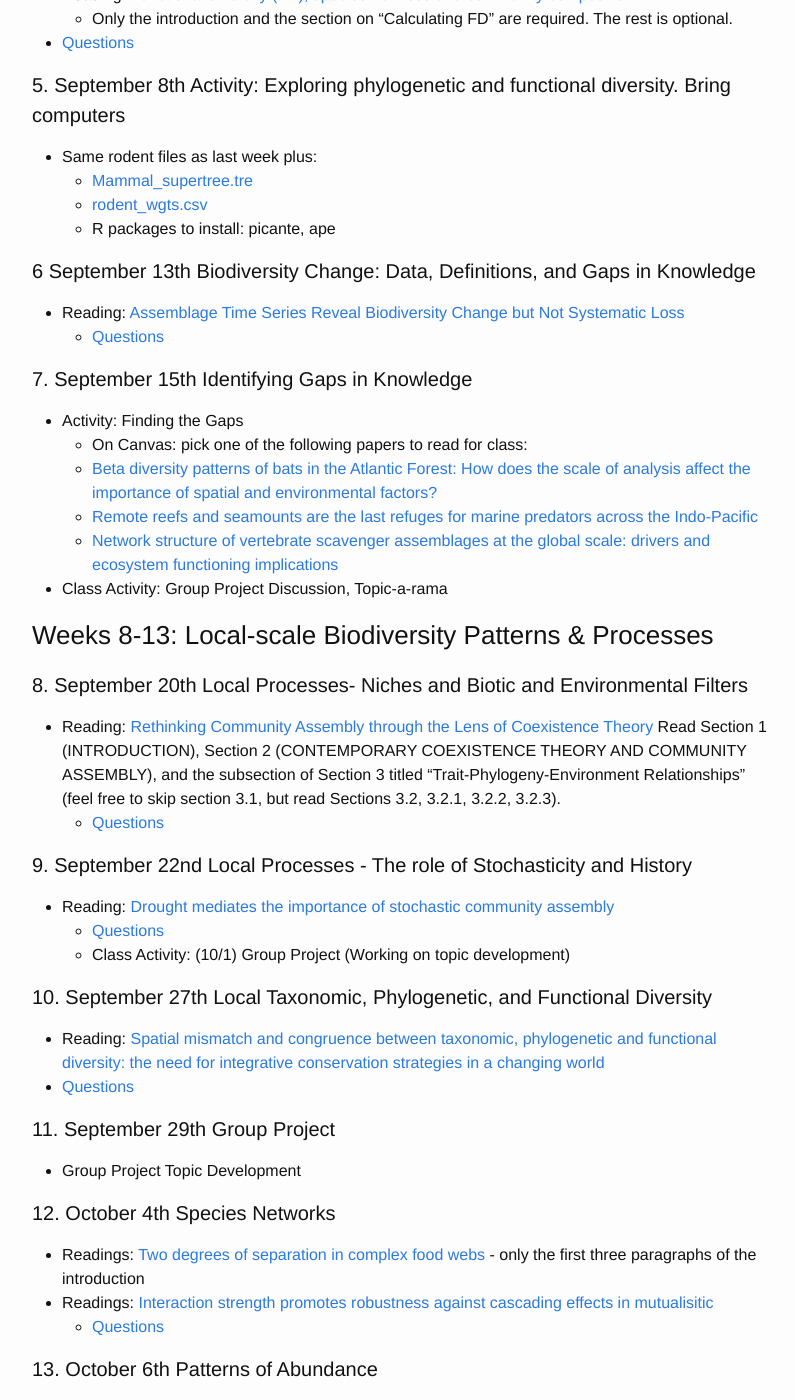
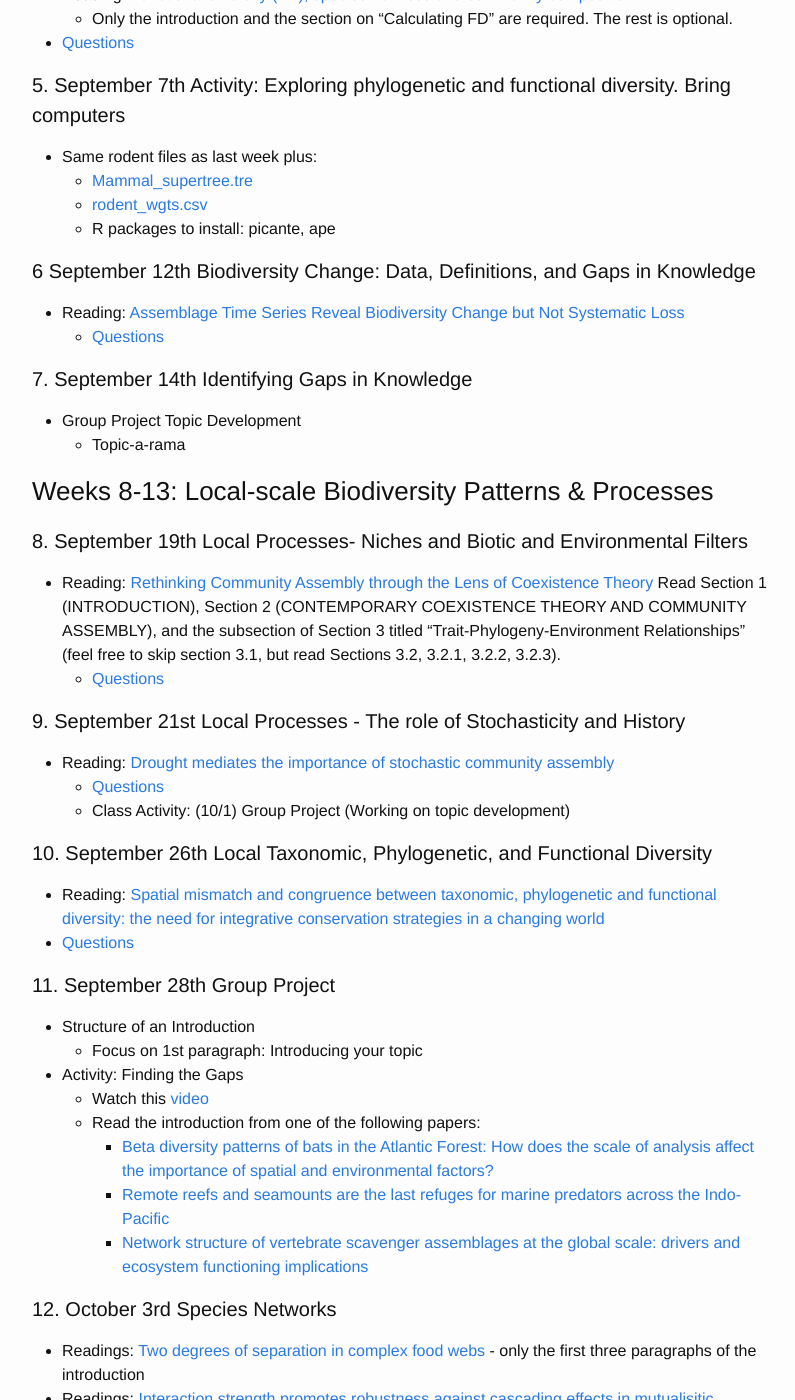
Before and after one commit to skmorgane/biodiversity-course, a Jekyll site: the page built from schedule.md, in a window 1280 px wide and 1400 px high, scrolled down 876 px. Shown: the whole window, without its empty margins (238-1033 px from the left). Built offline with Jekyll 4.4.1, drawn with Linux system fonts in a browser that asks for light colours; some of the changed text lies outside the part shown.

Commit message:
Update schedule for 2023.md

```diff
--- a/schedule.md
+++ b/schedule.md
@@ -7,13 +7,13 @@ Thursdays are often a split between class activity and discussion, thus there ar
 
 ### Classes 1-7: What is biodiversity? How do we quantify it?
 
-#### 1. August 25th Introductions. What does the word biodiversity mean to you?
+#### 1. August 24th Introductions. What does the word biodiversity mean to you?
 
-#### 2. August 30th Taxonomic Alpha, Beta, Gamma Diversity - Concepts
+#### 2. August 29th Taxonomic Alpha, Beta, Gamma Diversity - Concepts
 * Reading: [Disentangling the drivers of beta diversity along latitudinal and elevational gradients](https://doi.org/10.1126/science.1208584 )
     * [Questions]({{ site.baseurl }}/questions/AlphaBetaGamma)
 
-#### 3. September 1st Taxonomic Alpha, Beta, Gamma Diversity - Practice
+#### 3. August 31st Taxonomic Alpha, Beta, Gamma Diversity - Practice
 * Class Activity: Exploring taxonomic diversity. Bring computers.
     * Before class install R (and RStudio is you want to use that) on your laptop.
         * [Instructions]({{ site.baseurl }}/exercises/R_info/R-info)
@@ -22,56 +22,59 @@ Thursdays are often a split between class activity and discussion, thus there ar
 	    * [rodent_krats.csv]({{ site.baseurl }}/exercises/AlphaBetaGamma/rodent_krats.csv)
         * R Packages to install: vegan
 
-#### 4. September 6th Phylogenetic and functional diversity - Concepts
+#### 4. September 5th Phylogenetic and functional diversity - Concepts
 * Reading: [Comparing patterns of taxonomic, functional and phylogeneticdiversity in reef coral communities](https://doi.org/10.1007/s00338-018-1698-6)
     * Only read the introduction. You can ignore the final two paragraphs of the introduction as well (i.e. you can stop once you hit the paragraph starting "Despite the importance of coral reefs").
 * Reading: [Functional diversity (FD), species richness and community composition](https://doi.org/10.1046/j.1461-0248.2002.00339.x)
     * Only the introduction and the section on "Calculating FD" are required. The rest is optional.
 * [Questions]({{ site.baseurl }}/questions/PD_FD)
 
-#### 5. September 8th Activity: Exploring phylogenetic and functional diversity. Bring computers
+#### 5. September 7th Activity: Exploring phylogenetic and functional diversity. Bring computers
 * Same rodent files as last week plus:
     * [Mammal_supertree.tre]({{ site.baseurl }}/exercises/PD_FD/Mammal_supertree_2007.tre)
     * [rodent_wgts.csv]({{ site.baseurl }}/exercises/PD_FD/rodent_wgts.csv)
     * R packages to install: picante, ape
 
-#### 6 September 13th Biodiversity Change: Data, Definitions, and Gaps in Knowledge
+#### 6 September 12th Biodiversity Change: Data, Definitions, and Gaps in Knowledge
 * Reading: [Assemblage Time Series Reveal Biodiversity Change but Not Systematic Loss](https://doi.org/10.1126/science.1248484)
     * [Questions]({{ site.baseurl }}/questions/Biodiversitydata)
 
-#### 7. September 15th Identifying Gaps in Knowledge
-* Activity: Finding the Gaps
-    * On Canvas: pick one of the following papers to read for class:
-    * 	[Beta diversity patterns of bats in the Atlantic Forest: How does the scale of analysis affect the importance of spatial and environmental factors?]( https://doi.org/10.1111/jbi.13928)
-    * 	[Remote reefs and seamounts are the last refuges for marine predators across the Indo-Pacific](https://doi.org/10.1371/journal.pbio.3000366)
-    * 	[Network structure of vertebrate scavenger assemblages at the global scale: drivers and ecosystem functioning implications](https://doi.org/10.1111/ecog.05083)
-* Class Activity: Group Project Discussion, Topic-a-rama
+#### 7. September 14th Identifying Gaps in Knowledge
+* Group Project Topic Development
+    * Topic-a-rama
 
 ### Weeks 8-13: Local-scale Biodiversity Patterns & Processes
 
-#### 8. September 20th Local Processes- Niches and Biotic and Environmental Filters
+#### 8. September 19th Local Processes- Niches and Biotic and Environmental Filters
 * Reading: [Rethinking Community Assembly through the Lens of Coexistence Theory](https://doi.org/10.1146/annurev-ecolsys-110411-160411)
 Read Section 1 (INTRODUCTION), Section 2 (CONTEMPORARY COEXISTENCE THEORY AND COMMUNITY ASSEMBLY), and the subsection of Section 3 titled “Trait-Phylogeny-Environment Relationships” (feel free to skip section 3.1, but read Sections 3.2, 3.2.1, 3.2.2, 3.2.3).
     * [Questions]({{ site.baseurl }}/questions/coexistence)
 
-#### 9. September 22nd Local Processes - The role of Stochasticity and History
+#### 9. September 21st Local Processes - The role of Stochasticity and History
 * Reading: [Drought mediates the importance of stochastic community assembly](https://doi.org/10.1073/pnas.0704350104 )
     * [Questions]({{ site.baseurl }}/questions/stochastic)
     * Class Activity: (10/1) Group Project (Working on topic development)
 
-#### 10. September 27th Local Taxonomic, Phylogenetic, and Functional Diversity
+#### 10. September 26th Local Taxonomic, Phylogenetic, and Functional Diversity
 * Reading: [Spatial mismatch and congruence between taxonomic, phylogenetic and functional diversity: the need for integrative conservation strategies in a changing world](https://doi.org/10.1111/j.1461-0248.2010.01493.x)
 * [Questions]({{ site.baseurl }}/questions/class7)
 
-#### 11. September 29th Group Project
-* Group Project Topic Development
+#### 11. September 28th Group Project
+* Structure of an Introduction
+  * Focus on 1st paragraph: Introducing your topic
+* Activity: Finding the Gaps
+    * Watch this [video](https://www.youtube.com/watch?v=WBdg2OLU1UY)
+    * Read the introduction from one of the following papers:
+      * [Beta diversity patterns of bats in the Atlantic Forest: How does the scale of analysis affect the importance of spatial and environmental factors?]( https://doi.org/10.1111/jbi.13928)
+      * [Remote reefs and seamounts are the last refuges for marine predators across the Indo-Pacific](https://doi.org/10.1371/journal.pbio.3000366)
+      * [Network structure of vertebrate scavenger assemblages at the global scale: drivers and ecosystem functioning implications](https://doi.org/10.1111/ecog.05083)
 
-#### 12. October 4th Species Networks
+#### 12. October 3rd Species Networks
 * Readings: [Two degrees of separation in complex food webs](https://doi.org/10.1073/pnas.192448799) - only the first three paragraphs of the introduction
 * Readings: [Interaction strength promotes robustness against cascading effects in mutualisitic](https://doi.org/10.1038/s41598-018-35803-8)
     * [Questions]({{ site.baseurl }}/questions/networks)
 
-#### 13. October 6th Patterns of Abundance
+#### 13. October 5th Patterns of Abundance
  * Readings: [Species abundance distributions: moving beyond single prediction theories to integration within an ecological framework](https://doi.org/10.1111/j.1461-0248.2007.01094.x)
  	* Only the following sections are assigned: What is an SAD?, Why are SADs important?, Classical Theoretical Developments, Proliferation of models)
  * Readings: [Hyperdominance in the Amazonian Tree Flora](http://science.sciencemag.org/content/342/6156/1243092)
@@ -80,64 +83,66 @@ Read Section 1 (INTRODUCTION), Section 2 (CONTEMPORARY COEXISTENCE THEORY AND CO
 
 ### Classes 14-19 Regional-Scale Diversity Patterns & Processes
 
-#### 14. October 11th Regional Assembly - Dispersal
+#### 14. October 10th Regional Assembly - Dispersal
 * Reading: [The metacommunity concept: a framework for multi-scale community ecology](https://doi.org/10.1111/j.1461-0248.2004.00608.x)
     * [Questions]({{ site.baseurl }}/questions/metacommunity)
 
-#### 15. October 13th Regional Assembly - Environmental Heterogeneity
+#### 15. October 12th Regional Assembly - Environmental Heterogeneity
 * Reading: The "Frankenpaper" - emailed to the class listserv
 * [Questions]({{ site.baseurl }}/questions/heterogeneity)
 * Class Activity: Group Projects
 
-#### 16. October 18th Habitat Fragmentation patterns
+#### 16. October 17th Habitat Fragmentation patterns
 * Reading: [Ongoing accumulation of plant diversity through habitat connectivity in a long-term experiment](https://doi.org/10.1126/science.aax8992)
 * [Questions]({{ site.baseurl }}/questions/Fragmentation)
 
-#### 17. October 20th Group Project Day
-* No readings
-* Group Projects Time
+#### 17. October 19th Group Project
+* Discussion: The 2nd Paragraph - what is known
+  * Reading: TBD
+* Group Projects
 
-#### 18. October 25th Core-Transient Species
+#### 18. October 24th Core-Transient Species
 * Reading: [Opposing mechanisms drive richness patterns of core and transient bird species](https://www.jstor.org/stable/10.1086/669903)
 * [Questions]({{ site.baseurl }}/questions/localregional)
 
-#### 19. October 27th Group Project Day
-* Class Activity: Technology in Science discussion
+#### 19. October 26th Group Project Day
 * Group Project Time
 
 ### Classes 20-27 Global Biodiversity Patterns and Processes
 
-#### 20. November 1st: Biogeographic Processes: Biogeographic Regions
+#### 20. October 31st: Biogeographic Processes: Biogeographic Regions
 * Readings: [An update on Wallace's zoogeographic regions of the World](https://doi.org/10.1126/science.1228282)
 * [Questions]({{ site.baseurl }}/questions/Wallace)
 
-
-#### 21. November 3rd Biogeographic Processes: Evolution
+#### 21. November 2nd Biogeographic Processes: Evolution
 Readings: [Biogeographic regions and events of isolation and diversification of the endemic biota of the tropical Andes](https://doi.org/10.1073/pnas.1803908115)
 * [Questions]({{ site.baseurl }}/questions/evolution)
 * Group Project
 
-#### 22. November 8th Large-scale Patterns of Phylogenetic, Functional, and Species Diversity
+#### 22. November 7th Large-scale Patterns of Phylogenetic, Functional, and Species Diversity
 * Reading: [Understanding global patterns of mammalian functional and phylogenetic diversity](https://doi.org/10.1098/rstb.2011.0024)
 * [Questions]({{ site.baseurl }}/questions/GlobalDiversity)
 
-#### 23. November 10th Group Project Day
+#### 23. November 9th Group Project Day
+* Discussion: The Third Paragraph - what is missing
+* Group Project Time
 
-#### 24. November 15th Endemism
+#### 24. November 14th Endemism
 * Reading: [The Influence of Late Quaternary Climate-Change Velocity on Species Endemism](https://www.science.org/doi/full/10.1126/science.1210173)
 * [Questions]({{ site.baseurl }}/questions/endemism)
 
-#### 25. November 22nd Group Project Day
+#### 25. November 16th Group Project Day
 * No readings
 
-#### 26. November 29th Peer Reviewing Discussion
-* Pick one of the readings from the list on the page Reviewing Resources on Canvas. Read before coming to class.
+#### 26. November 29th Group Project Day
+* 4th and 5th Paragraph discussions - why is there a gap in knowledge? and "Here we..."
+* Group Project Time
 
-#### 27. December 1 Group Presentation Day!
+#### 27. November 30th Group Project Day
 
 ### Class 28: Wrap-Up
 
-#### 28. December 6th: What have we learned? Wrapping up the Semester
+#### 28. December 5th: What have we learned? Wrapping up the Semester
 * Readings: Look over the questions and topics on the schedule and reflect on what we have covered over the past semester
 * Reading: Read over items of confusion from the very first paper of the semester
 * Revisit The HillRisLambers model for community assembly. We'll use it as our basis for creating our own model for biodiversity and revisiting our view of biodiversity.
```
